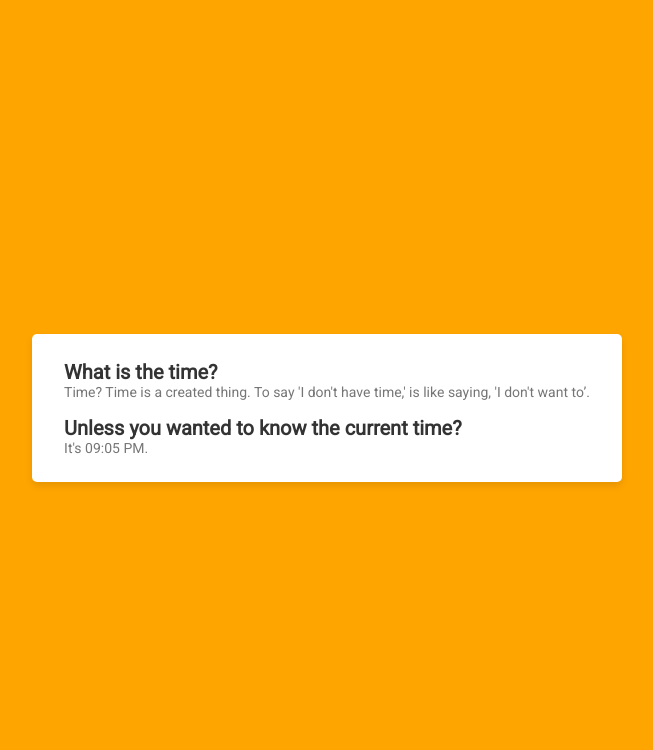
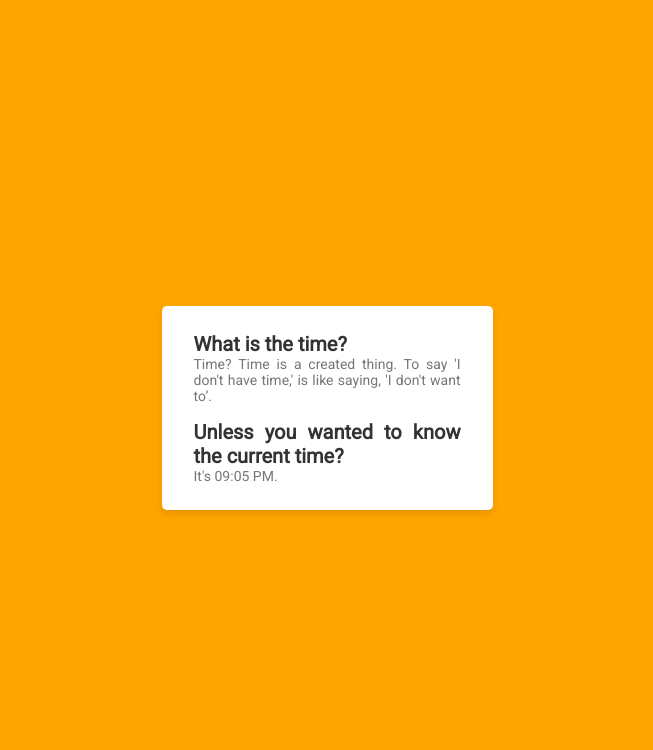
Before and after one commit to Fortunebolt/HNG-Internship, a PHP site: page / in a window 1280 px wide. Shown: the top 750 px of the page, without its empty margins (313-966 px from the left). Run offline with PHP 8.4, Linux system fonts and the light colour scheme.

Commit message:
updated design to match figma one exactly

```diff
--- a/#stage1/index.php
+++ b/#stage1/index.php
@@ -24,6 +24,7 @@
             border: 0px solid transparent;
             border-radius: 5px;
             padding: 26px 32px;
+            width: 267px;
         }
 
         .title {
@@ -39,6 +40,10 @@
             color: rgba(0, 0, 0, 0.54);
             margin: 0px;
             padding: 0px;
+        }
+
+        p{
+            text-align: justify;
         }
     </style>
 </head>
```
